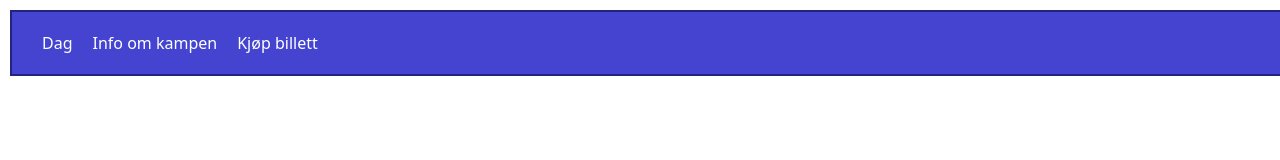
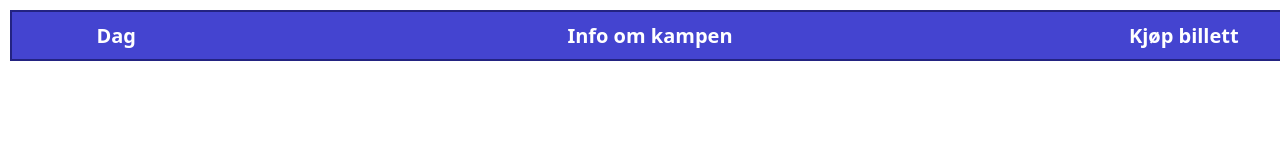
Before and after one commit to wroan92/SandefjordFotball, a plain HTML site: page index.html in a window 1280 px wide. Drawn offline with Linux system fonts and the light colour scheme.

Commit message:
style card

```diff
--- a/css/card.css
+++ b/css/card.css
@@ -6,11 +6,9 @@
 }
 
 .card-container {
-    display: flex;
     border: 2px solid rgb(35, 35, 129);
     width: 100%;
     margin: 10px;
-    padding: 10px;
     background-color: rgb(68, 68, 208);
 }
 
@@ -23,5 +21,21 @@
 .card-container a {
     text-decoration: none;
     color: white;
-    padding: 10px;
+    text-align: center;
+    font-size: 20px;
+    font-weight: 600;
 }
+
+.date-box {
+    width: 15%;
+    text-align: center;
+}
+
+.game-info-box {
+    width: 70%;
+    text-align: center;
+}
+.buy-ticket-box {
+    width: 15%;
+    text-align: center;
+}
```
